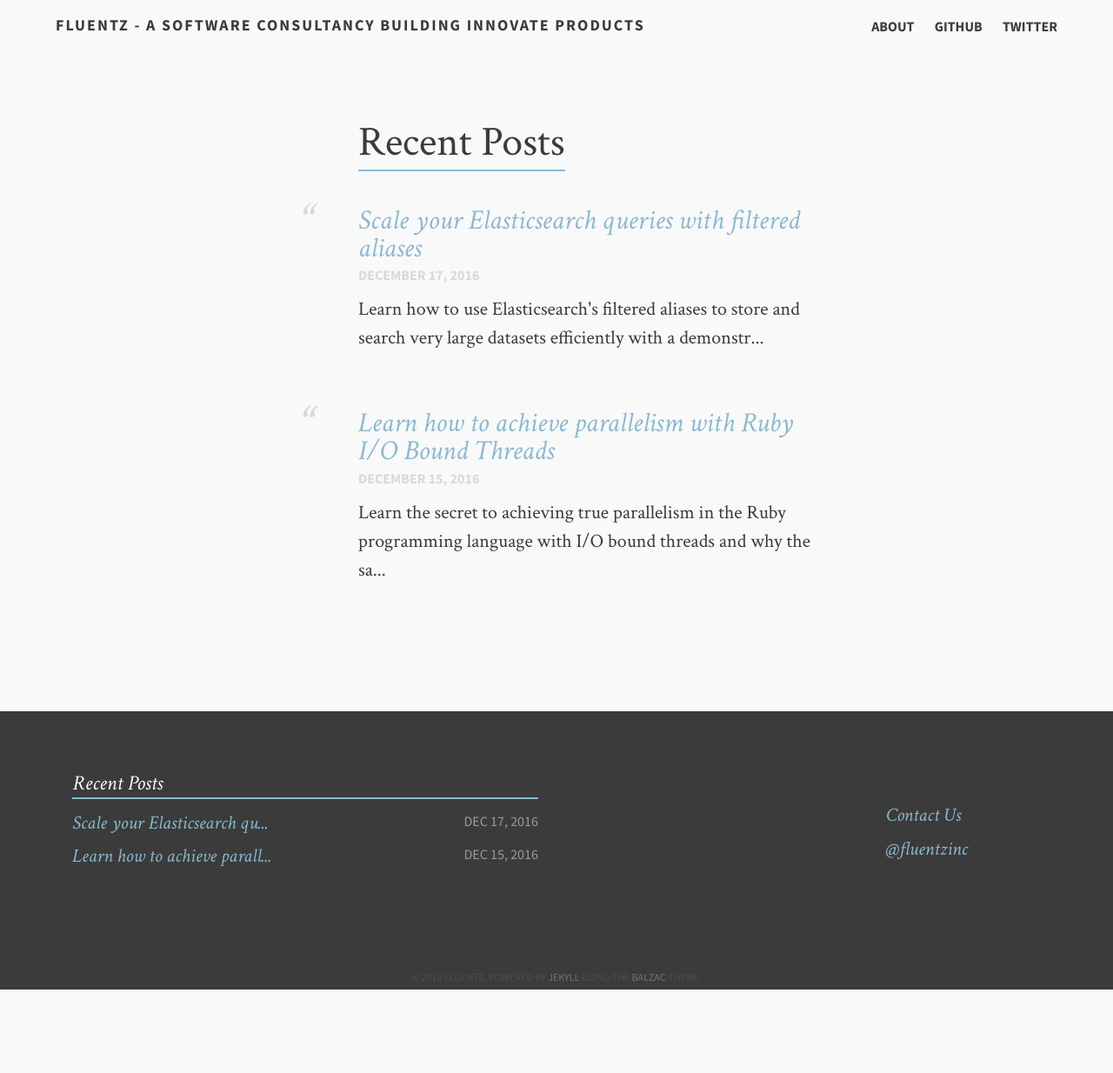
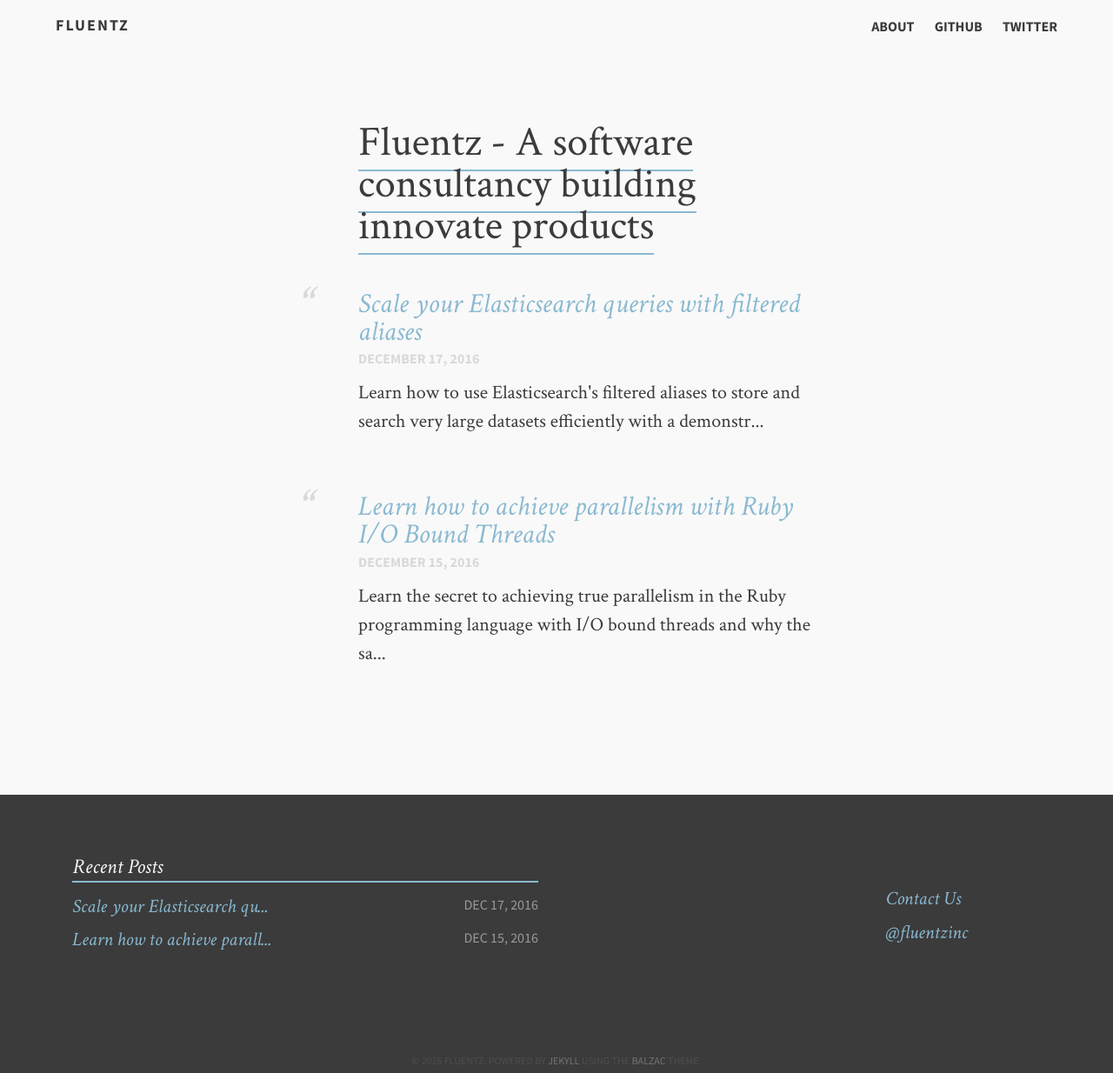
Before and after one commit to fluentz/fluentz.github.io, a Jekyll site: the page built from index.md, in a window 1280 px wide. Shown: the whole page at 87% size. Built offline with Jekyll 4.4.1, drawn with Linux system fonts in a browser that asks for light colours; before the commit the page ends 1138 px from its top, so only the background shows below that; part of the change alters nothing that is shown.

Commit message:
Fix the title and index page SEO

```diff
--- a/_config.yml
+++ b/_config.yml
@@ -1,5 +1,5 @@
 gems: [jekyll-gist]
-title:            Fluentz - A software consultancy building innovate products
+title:            Fluentz
 description:      We are a Silicon Valley software consultancy interested in hearing your product ideas and working with you to turn them into to revenue generating products.
 canonical:        https://blog.fluentz.io
 url:              https://blog.fluentz.io
--- a/index.md
+++ b/index.md
@@ -1,7 +1,7 @@
 ---
-layout: home
-title: "Recent Posts"
-tags: [Jekyll, theme, responsive, blog, template]
+layout:       home
+title:        Fluentz - A software consultancy building innovate products
+description:  We are a Silicon Valley software consultancy interested in hearing your product ideas and working with you to turn them into to revenue generating products.
 image:
   feature: typewriter.jpg
 ---
```
